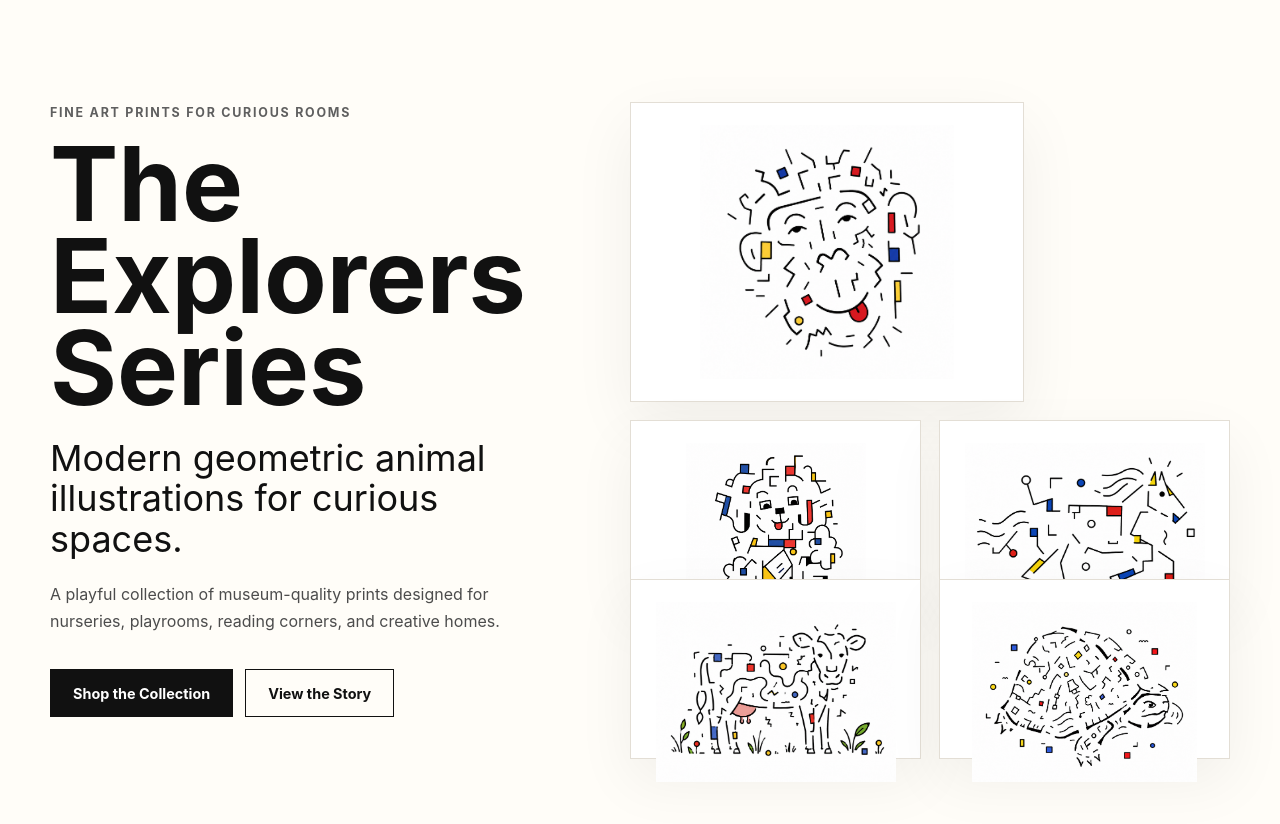
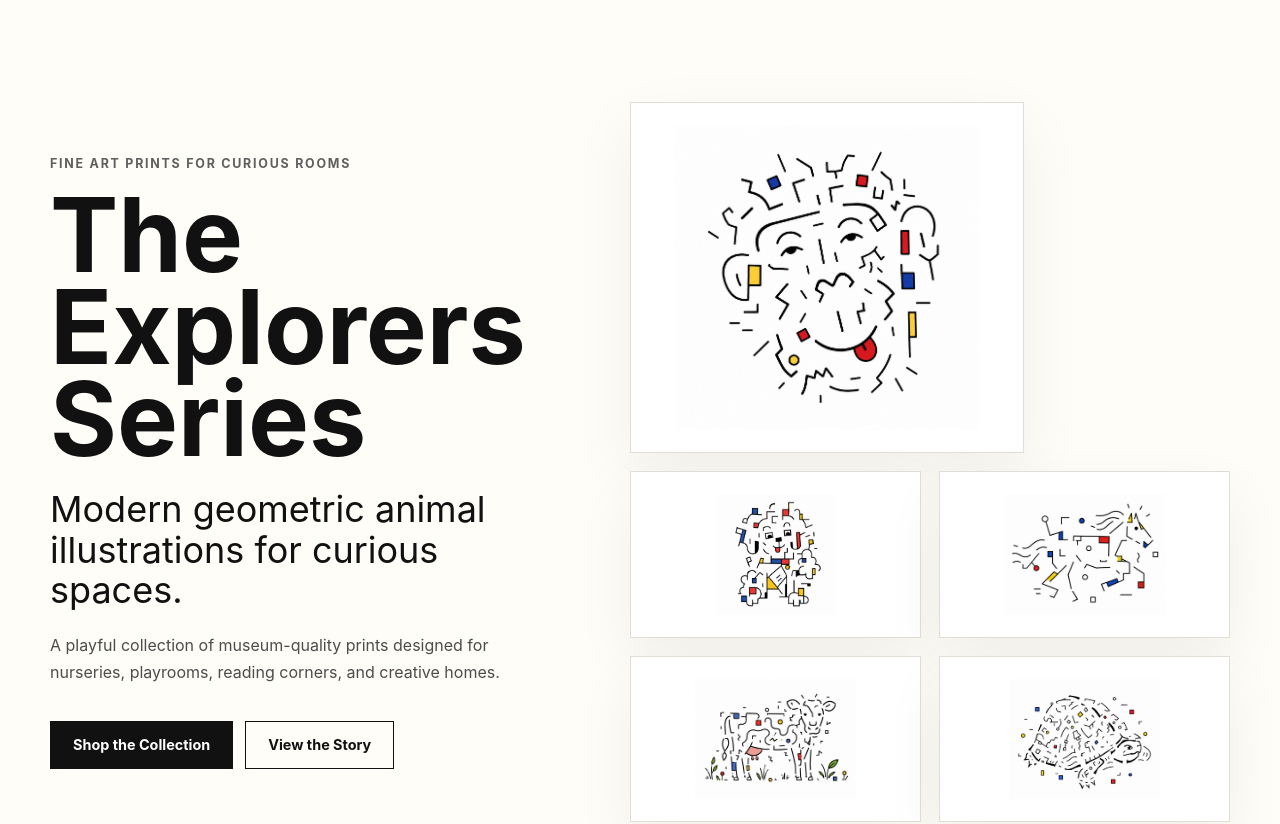
Before and after one commit to BigHitterG/bygoetz, a Next.js app: page /explorers in a window 1280 px wide. Shown: the top 824 px of the page. Built offline with nearby package versions, Linux system fonts and the light colour scheme.

Commit message:
Contain Explorers artwork cards

```diff
--- a/components/explorers/Explorers.module.css
+++ b/components/explorers/Explorers.module.css
@@ -137,7 +137,7 @@
 .heroGallery {
   display: grid;
   grid-template-columns: repeat(6, 1fr);
-  grid-auto-rows: minmax(92px, 11vw);
+  grid-auto-rows: clamp(132px, 13vw, 210px);
   gap: clamp(10px, 1.7vw, 18px);
   align-items: stretch;
 }
@@ -146,14 +146,17 @@
 .productArtworkLink,
 .detailArtworkFrame,
 .relatedCard {
+  overflow: hidden;
   border: 1px solid #e3ded5;
   background: #fff;
   box-shadow: 0 22px 60px rgba(20, 20, 20, 0.06);
 }
 
 .heroArtwork {
+  display: grid;
   grid-column: span 3;
-  min-height: 180px;
+  place-items: center;
+  min-height: 0;
   padding: clamp(12px, 2vw, 22px);
 }
 
@@ -167,8 +170,15 @@
   display: block;
   width: 100%;
   height: 100%;
-  min-height: 180px;
+  min-height: 0;
+  max-height: 100%;
   object-fit: contain;
+  user-select: none;
+  -webkit-user-drag: none;
+}
+
+.artworkImage {
+  pointer-events: none;
 }
 
 .artworkPlaceholder {
@@ -409,7 +419,7 @@
 .relatedCard .artworkImage,
 .relatedCard .artworkPlaceholder {
   aspect-ratio: 4 / 3;
-  min-height: 150px;
+  min-height: 0;
 }
 
 @media (max-width: 920px) {
@@ -450,7 +460,7 @@
   }
 
   .heroGallery {
-    grid-auto-rows: 118px;
+    grid-auto-rows: 154px;
   }
 
   .heroArtwork,
```
